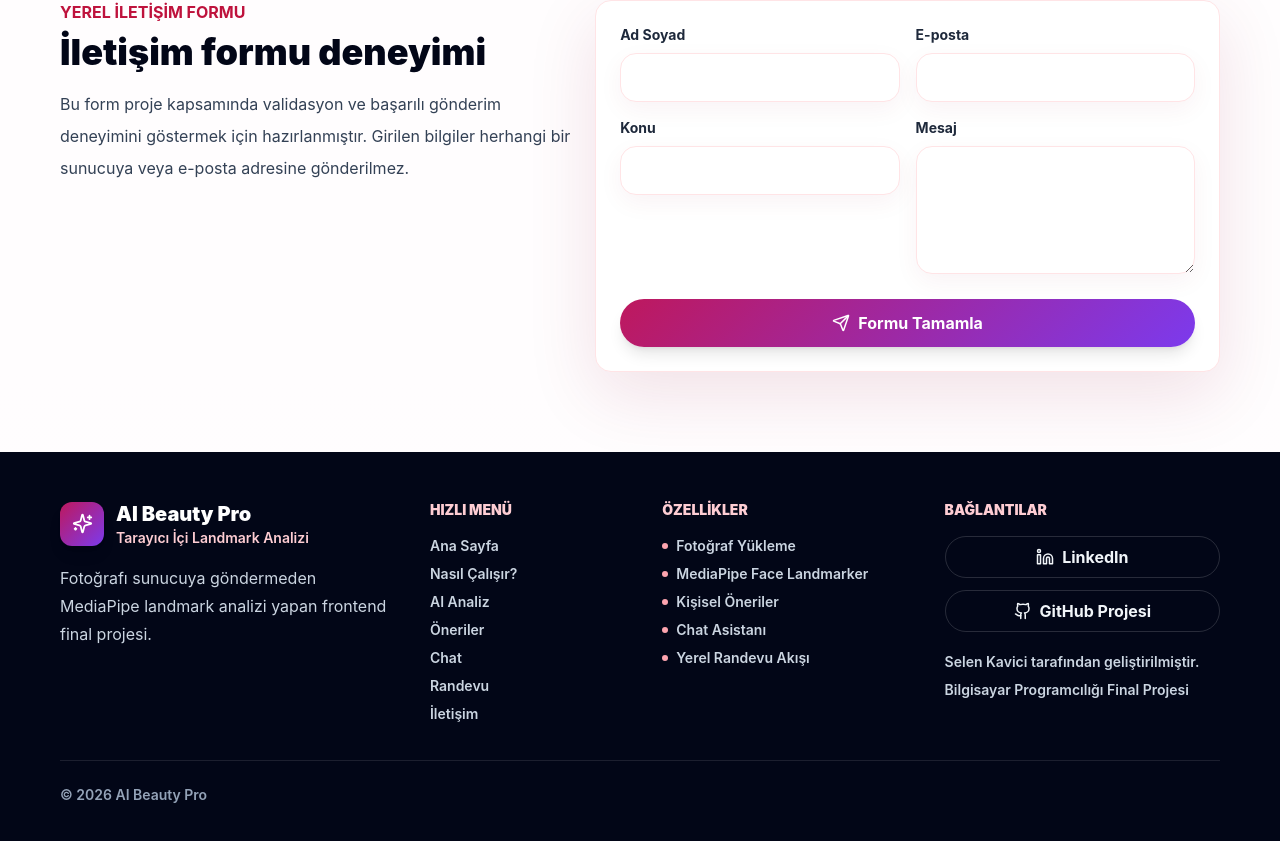
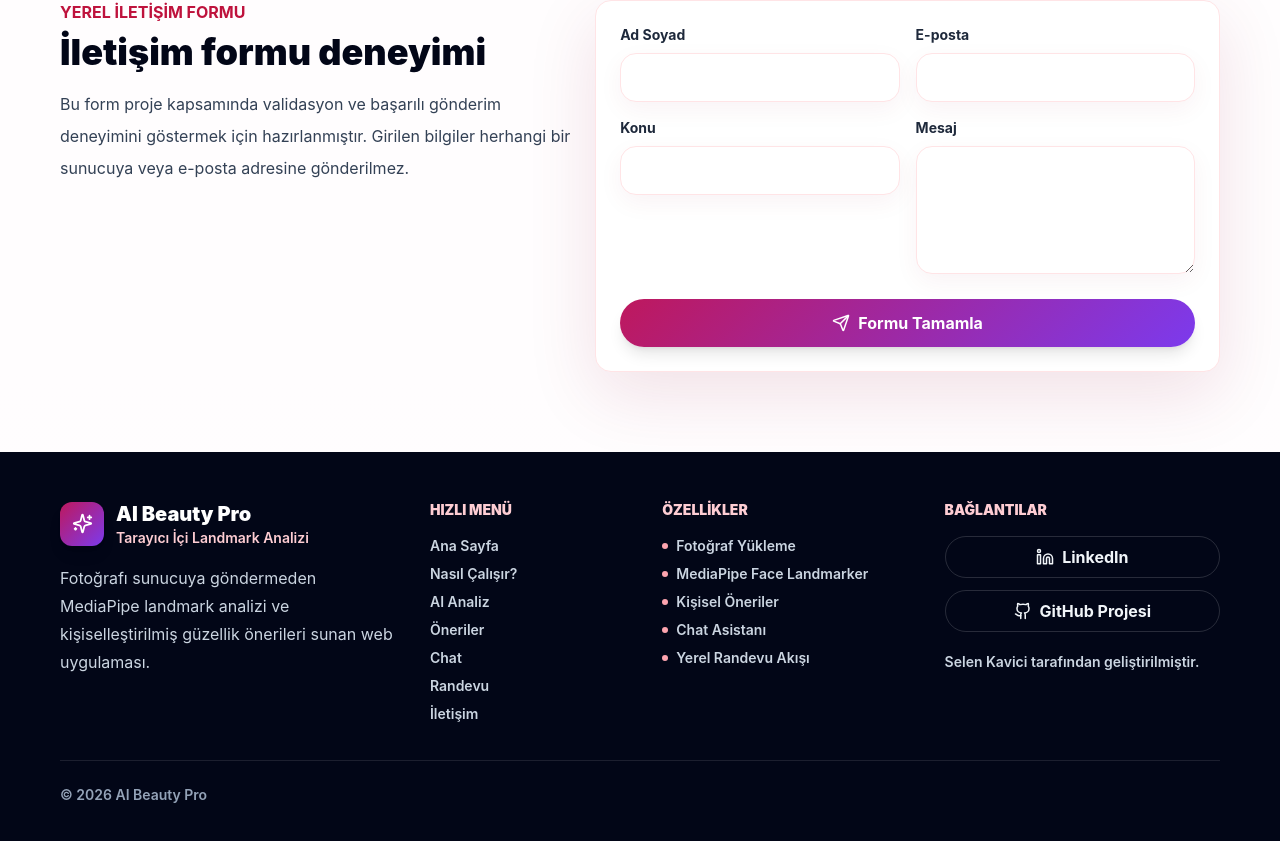
Before and after one commit to selenkavici/ai-beauty-pro, a React (Vite) app: page / in a window 1280 px wide. Shown: the part 5174-6015 px from the top of the page. Built offline with nearby package versions, Linux system fonts and the light colour scheme.

Commit message:
Remove academic wording from portfolio footer

```diff
--- a/src/components/Footer.tsx
+++ b/src/components/Footer.tsx
@@ -39,7 +39,7 @@ export function Footer({ onNavigate }: FooterProps) {
               </div>
             </div>
             <p className="mt-4 max-w-sm leading-7 text-slate-300">
-              Fotoğrafı sunucuya göndermeden MediaPipe landmark analizi yapan frontend final projesi.
+              Fotoğrafı sunucuya göndermeden MediaPipe landmark analizi ve kişiselleştirilmiş güzellik önerileri sunan web uygulaması.
             </p>
           </div>
 
@@ -95,15 +95,12 @@ export function Footer({ onNavigate }: FooterProps) {
             </div>
             <div className="mt-5 space-y-2 text-sm font-semibold text-slate-300">
               <p>Selen Kavici tarafından geliştirilmiştir.</p>
-              <p>Bilgisayar Programcılığı Final Projesi</p>
             </div>
           </div>
         </div>
 
         <div className="mt-9 border-t border-white/10 pt-6">
-          <p className="text-sm font-semibold text-slate-400">
-            © 2026 AI Beauty Pro
-          </p>
+          <p className="text-sm font-semibold text-slate-400">© 2026 AI Beauty Pro</p>
         </div>
       </div>
     </footer>
```
